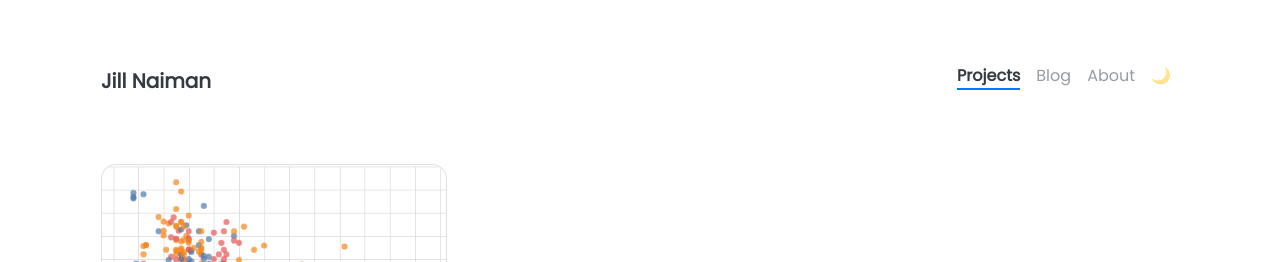
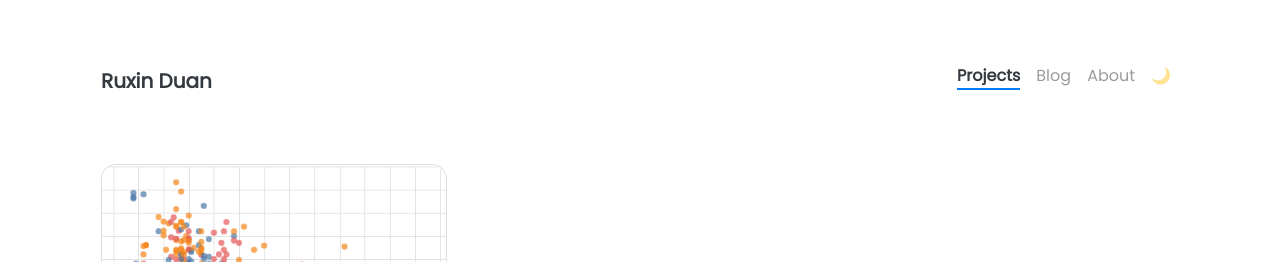
Before and after one commit to ruxind/ruxind.github.io, a Jekyll site: the page built from pages/projects.html, in a window 1280 px wide. Shown: the top 262 px of the page. Built offline with Jekyll 4.4.1, drawn with Linux system fonts in a browser that asks for light colours; nearby versions of some CDN libraries.

Commit message:
adding changes from first day in Jekyll

```diff
--- a/_config.yml
+++ b/_config.yml
@@ -5,12 +5,12 @@
 # NOTE: it looks like you need to rebuild + repush everytime you update this _config.yml file
 
 ### Site Settings ###
-title               : Jill Naiman
+title               : Ruxin Duan
 description         : >-
-                      I am definitely not a corgi!
+                      I am possibly a corgi!
 baseurl             : ""   # Change to empty quotes if you are hosting your site at <your-username>.github.io directly,
 #                                             otherwise will be hosted at <your-username>.github.io/{{base_url}}
-repository          : jnaiman               # Change to <your-username>/<your-username>.github.io (or remove it if you don't need remote projects)
+repository          : ruxind               # Change to <your-username>/<your-username>.github.io (or remove it if you don't need remote projects)
 open_new_tab        : false                             # Opens external URLs in new tab (works for posts, projects and navbar only)
 
 
```
Also changed, not shown: 9 other files.
